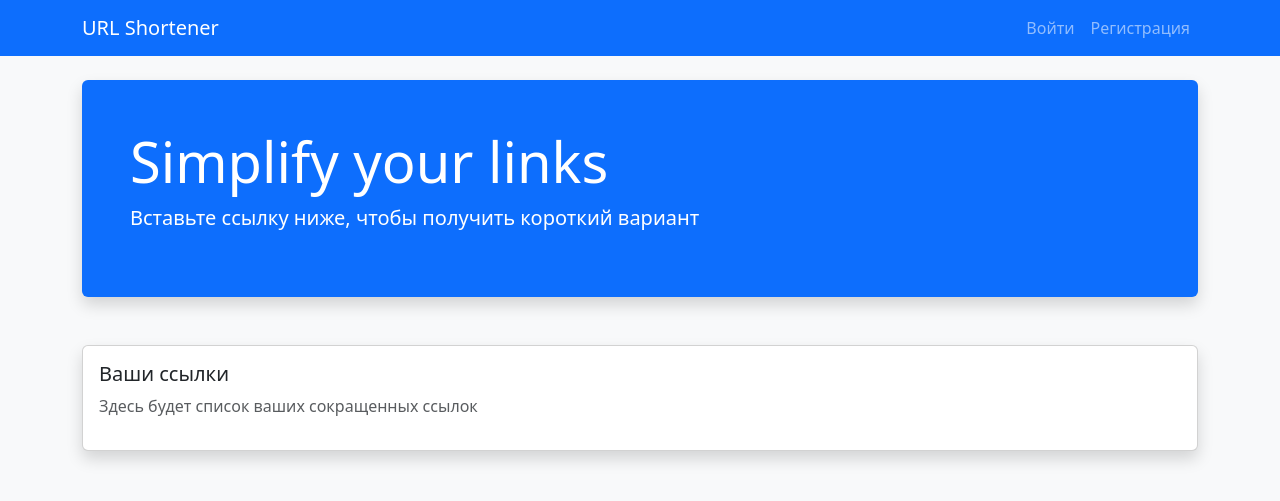
After one commit to resassance/url-shortener, a Django app: page / in a window 1280 px wide. The commit adds this page. Shown: the top 501 px of the page. Run offline with Django 5.2, Linux system fonts and the light colour scheme.

Commit message:
Верстка и базовые шаблоны

```diff
--- /dev/null
+++ b/links/templates/links/base.html
@@ -0,0 +1,35 @@
+<!DOCTYPE html>
+<html lang="ru">
+<head>
+    <meta charset="UTF-8">
+    <meta name="viewport" content="width=device-width, initial-scale=1.0">
+    <title>Сокращатель ссылок</title>
+    <link href="https://cdn.jsdelivr.net/npm/bootstrap@5.3.0/dist/css/bootstrap.min.css" rel="stylesheet">
+</head>
+<body class="bg-light">
+    <nav class="navbar navbar-expand-lg navbar-dark bg-primary mb-4">
+        <div class="container">
+            <a class="navbar-brand" href="{% url 'index' %}">URL Shortener</a>
+            <div class="navbar-nav ms-auto">
+                {% if user.is_authenticated %}
+                    <span class="nav-link text-white">Здравствуйте, {{ user.username }}</span>
+                    <form action="{% url 'logout' %}" method="post" class="d-inline">
+                        {% csrf_token %}
+                        <button type="submit" class="btn btn-link nav-link">Выйти</button>
+                    </form>
+                {% else %}
+                    <a class="nav-link" href="{% url 'login' %}">Войти</a>
+                    <a class="nav-link" href="{% url 'register' %}">Регистрация</a>
+                {% endif %}
+            </div>
+        </div>
+    </nav>
+
+    <div class="container">
+        {% block content %}
+        {% endblock %}
+    </div>
+
+    <script src="https://cdn.jsdelivr.net/npm/bootstrap@5.3.0/dist/js/bootstrap.bundle.min.js"></script>
+</body>
+</html>
--- /dev/null
+++ b/links/templates/links/index.html
@@ -0,0 +1,15 @@
+{% extends 'links/base.html' %}
+
+{% block content %}
+<div class="bg-primary text-white p-5 rounded shadow mb-5">
+    <h1 class="display-4">Simplify your links</h1>
+    <p class="lead">Вставьте ссылку ниже, чтобы получить короткий вариант</p>
+    </div>
+
+<div class="card shadow">
+    <div class="card-body">
+        <h5 class="card-title">Ваши ссылки</h5>
+        <p class="text-muted">Здесь будет список ваших сокращенных ссылок</p>
+    </div>
+</div>
+{% endblock %}
--- /dev/null
+++ b/links/urls.py
@@ -0,0 +1,8 @@
+from django.urls import path
+from . import views
+
+urlpatterns = [
+    path('', views.index_view, name='index'),
+    path('register/', views.register_view, name='register'),
+    path('<str:short_code>/', views.redirect_view, name='redirect_url'),
+]
--- a/links/views.py
+++ b/links/views.py
@@ -1,6 +1,7 @@
-from django.shortcuts import render, redirect
+from django.shortcuts import render, redirect, get_object_or_404
 from django.contrib.auth import login
 from .forms import RegisterForm
+from .models import Link
 
 def register_view(request):
     if request.method == 'POST':
@@ -12,3 +13,10 @@ def register_view(request):
     else:
         form = RegisterForm()
     return render(request, 'links/register.html', {'form': form})
+
+def index_view(request):
+    return render(request, 'links/index.html')
+
+def redirect_view(request, short_code):
+    link = get_object_or_404(Link, short_code=short_code)
+    return redirect(link.original_url)
--- a/url_shortener/urls.py
+++ b/url_shortener/urls.py
@@ -7,6 +7,5 @@ urlpatterns = [
     path('admin/', admin.site.urls),
     path('login/', auth_views.LoginView.as_view(template_name='links/login.html'), name='login'),
     path('logout/', auth_views.LogoutView.as_view(), name='logout'),
-    path('register/', links_views.register_view, name='register'),
     path('', include('links.urls')),
 ]
```
Also changed, not shown: links/templates/links/login.html (+5 -3 lines), links/templates/links/register.html (+17 -6 lines).
